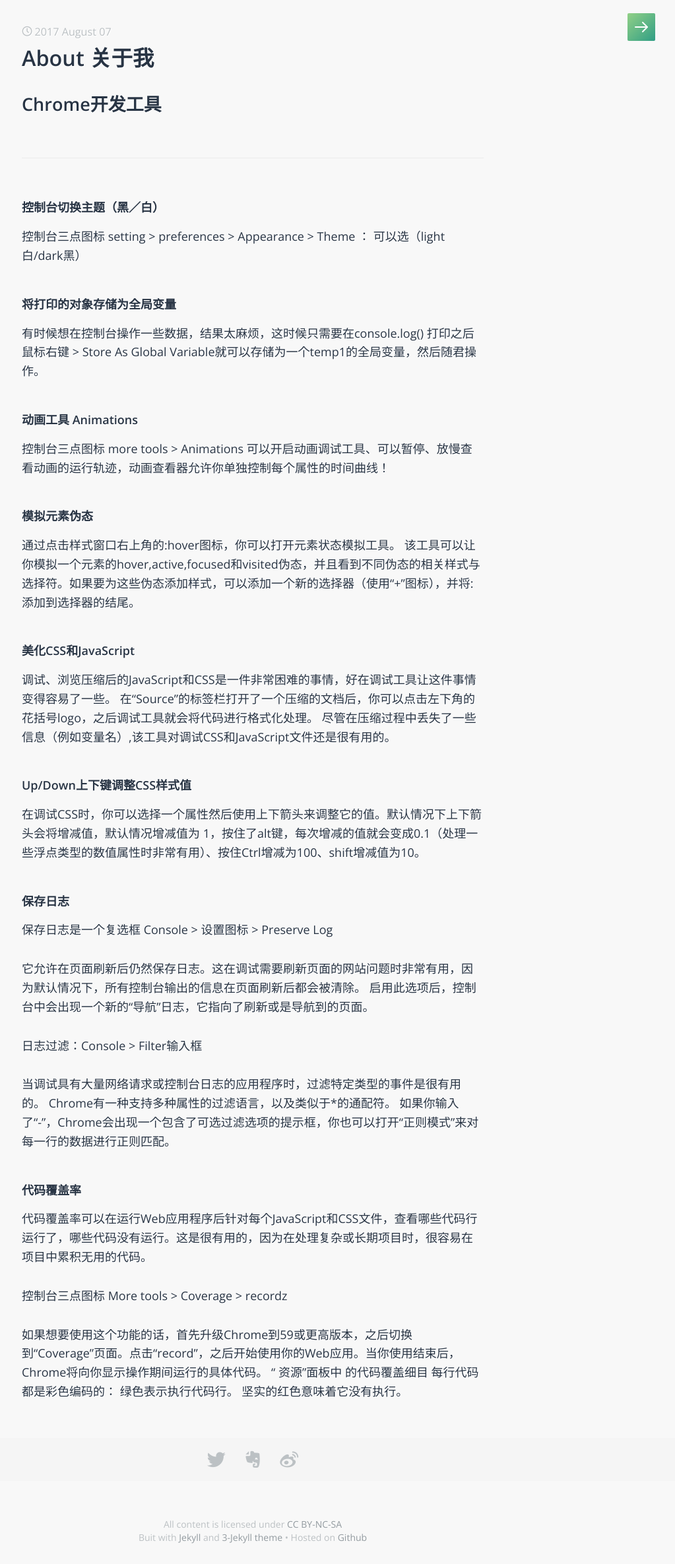
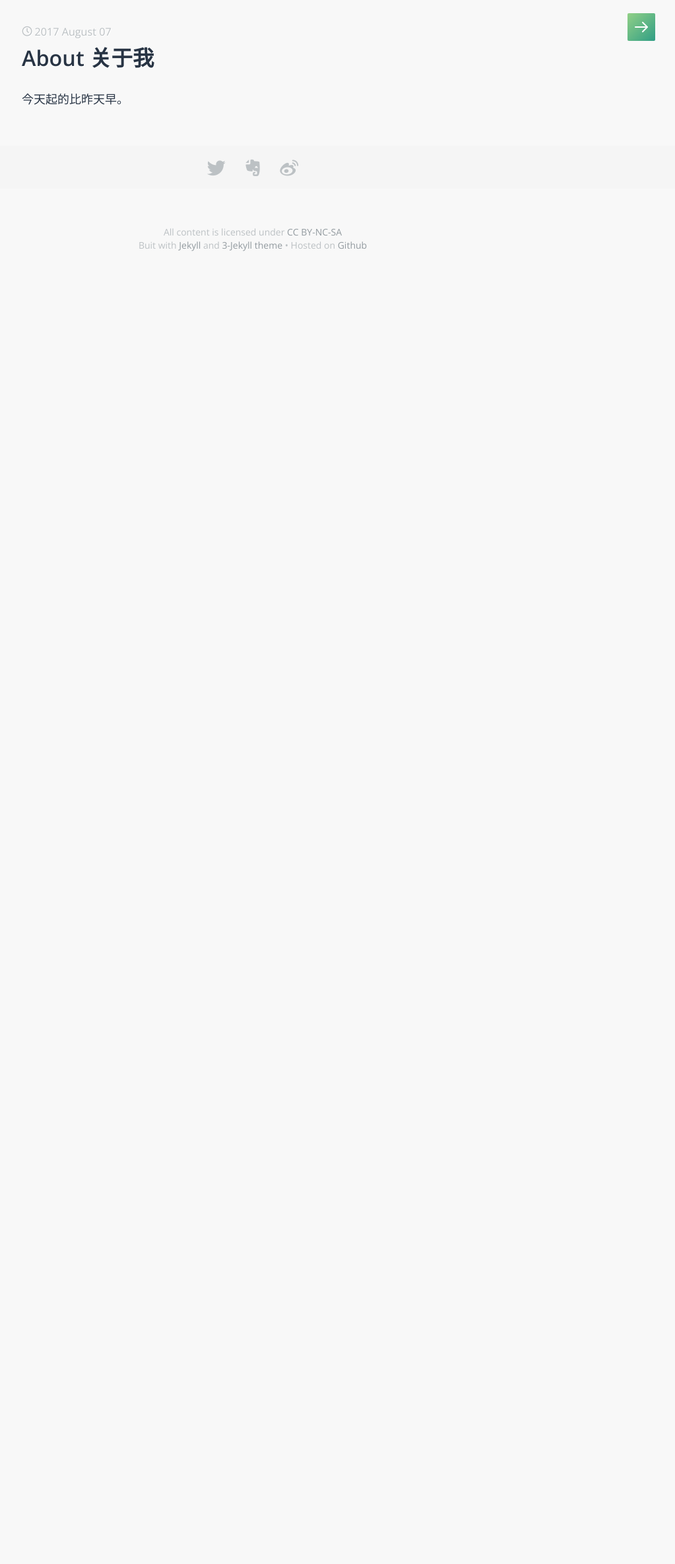
Before and after one commit to P233/3-Jekyll, a Jekyll site: the page built from _posts/2017-08-07-About-关于我.markdown, in a window 1280 px wide. Shown: the whole page at 66% size, without its empty margins (257-1280 px from the left). Built offline with Jekyll 4.4.1, drawn with Linux system fonts in a browser that asks for light colours; some web fonts are replaced; our own code applies the rules of GitHub Pages for plain Markdown files.

Commit message:
Update 2017-08-07-About-关于我.markdown

```diff
--- a/_posts/2017-08-07-About-关于我.markdown
+++ b/_posts/2017-08-07-About-关于我.markdown
@@ -1,53 +1 @@
-# Chrome开发工具
----
-#### 控制台切换主题（黑／白）
-
-控制台三点图标  setting > preferences > Appearance > Theme ： 可以选（light白/dark黑）
-
-#### 将打印的对象存储为全局变量
-
-有时候想在控制台操作一些数据，结果太麻烦，这时候只需要在console.log() 打印之后鼠标右键 > Store As Global Variable就可以存储为一个temp1的全局变量，然后随君操作。
-
-#### 动画工具 Animations
-
-控制台三点图标 more tools > Animations 可以开启动画调试工具、可以暂停、放慢查看动画的运行轨迹，动画查看器允许你单独控制每个属性的时间曲线！
-
-#### 模拟元素伪态
-
-通过点击样式窗口右上角的:hover图标，你可以打开元素状态模拟工具。
-该工具可以让你模拟一个元素的hover,active,focused和visited伪态，并且看到不同伪态的相关样式与选择符。如果要为这些伪态添加样式，可以添加一个新的选择器（使用“+”图标），并将:添加到选择器的结尾。
-
-#### 美化CSS和JavaScript
-
-调试、浏览压缩后的JavaScript和CSS是一件非常困难的事情，好在调试工具让这件事情变得容易了一些。
-在“Source”的标签栏打开了一个压缩的文档后，你可以点击左下角的花括号logo，之后调试工具就会将代码进行格式化处理。
-尽管在压缩过程中丢失了一些信息（例如变量名）,该工具对调试CSS和JavaScript文件还是很有用的。
-
-#### Up/Down上下键调整CSS样式值
-
-在调试CSS时，你可以选择一个属性然后使用上下箭头来调整它的值。默认情况下上下箭头会将增减值，默认情况增减值为 1，按住了alt键，每次增减的值就会变成0.1（处理一些浮点类型的数值属性时非常有用）、按住Ctrl增减为100、shift增减值为10。
-
-#### 保存日志
-
-保存日志是一个复选框 Console > 设置图标 > Preserve Log
-
-它允许在页面刷新后仍然保存日志。这在调试需要刷新页面的网站问题时非常有用，因为默认情况下，所有控制台输出的信息在页面刷新后都会被清除。
-启用此选项后，控制台中会出现一个新的“导航”日志，它指向了刷新或是导航到的页面。
-
-日志过滤：Console > Filter输入框
-
-当调试具有大量网络请求或控制台日志的应用程序时，过滤特定类型的事件是很有用的。
-Chrome有一种支持多种属性的过滤语言，以及类似于*的通配符。
-如果你输入了“-”，Chrome会出现一个包含了可选过滤选项的提示框，你也可以打开“正则模式”来对每一行的数据进行正则匹配。
-
-#### 代码覆盖率
-
-代码覆盖率可以在运行Web应用程序后针对每个JavaScript和CSS文件，查看哪些代码行运行了，哪些代码没有运行。这是很有用的，因为在处理复杂或长期项目时，很容易在项目中累积无用的代码。
-
-控制台三点图标 More tools > Coverage > recordz
-
-如果想要使用这个功能的话，首先升级Chrome到59或更高版本，之后切换到“Coverage”页面。点击“record”，之后开始使用你的Web应用。当你使用结束后，Chrome将向你显示操作期间运行的具体代码。
-    “ 资源”面板中 的代码覆盖细目
-每行代码都是彩色编码的：
-绿色表示执行代码行。
-坚实的红色意味着它没有执行。
+今天起的比昨天早。
```
